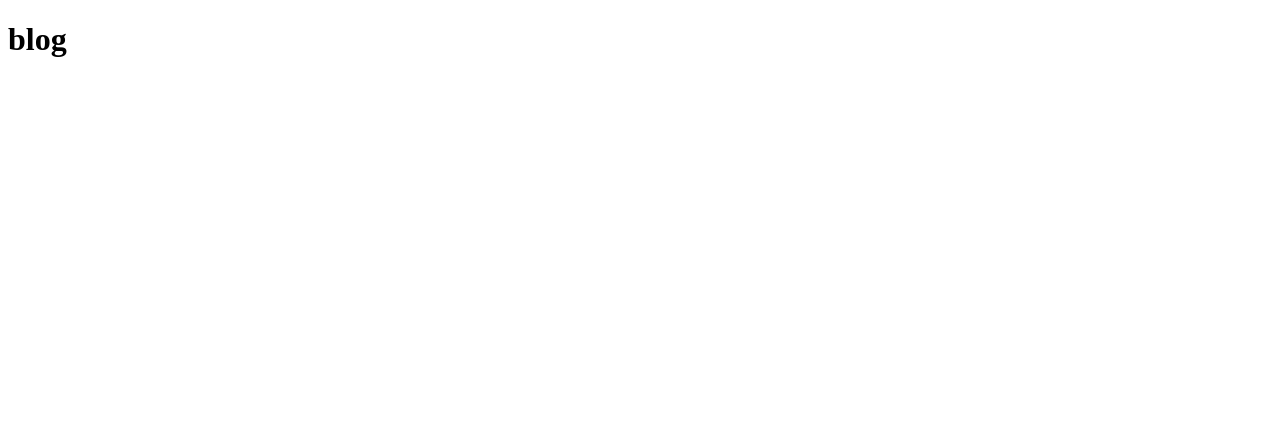
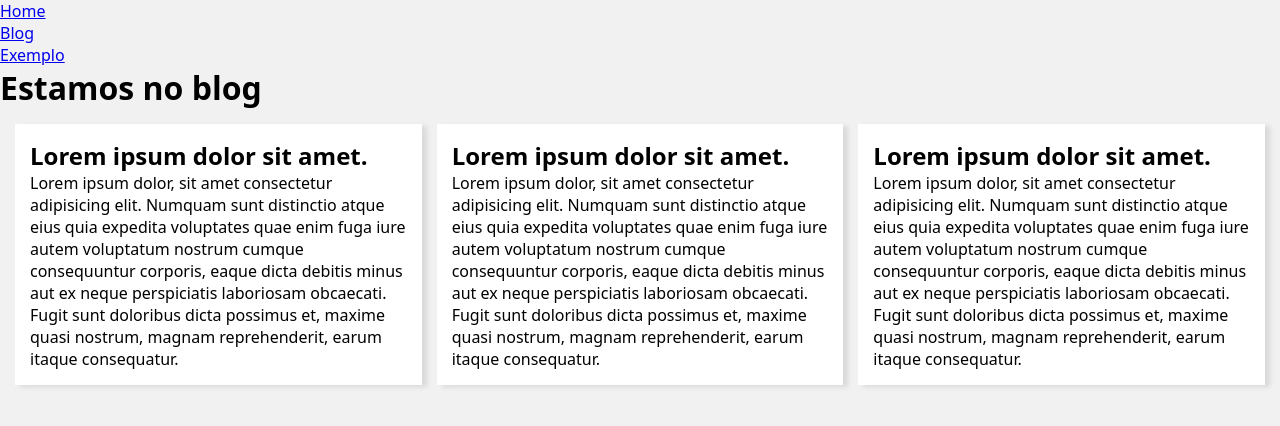
Before and after one commit to CamilleForini/djangoaulas, a Django app: page /blog/ in a window 1280 px wide. Before the commit the part shown is almost empty. Shown: the top 426 px of the page. Run offline with Django 4.2, Linux system fonts and the light colour scheme.

Commit message:
poatblock criado e estilizando as paginas

```diff
--- a/base/global/base.html
+++ b/base/global/base.html
@@ -1,5 +1,10 @@
 {% include 'global/partials/header.html' %}
- <body>
+{% include 'global/partials/menu.html' %}
   <h1>{% block texto %}texto base{% endblock texto %}</h1>
+  <main class="content">
+    {% block posts %}{% endblock posts %}
+
+
+  </main>
  </body>
 </html>
--- a/base/global/partials/header.html
+++ b/base/global/partials/header.html
@@ -3,7 +3,7 @@
  <head>
   <meta charset="UTF-8" />
   <meta name="viewport" content="width=h1, initial-scale=1.0" />
-  <title>DjangoAulas</title>
-  <link rel="stylesheet" href="{% static 'blue.css' %}" />
+  <title>{{title}}DjangoAulas</title>
+  <link rel="stylesheet" href="{% static 'global/css/style.css' %}" />
  </head>
-</html>
+ <body>
--- /dev/null
+++ b/base/global/partials/menu.html
@@ -0,0 +1,13 @@
+<nav class='menu'>
+ <ul>
+  <li>
+    <a href="{% url 'home' %}">Home</a>
+  </li>
+  <li>
+   <a href="{% url 'blog' %}">Blog</a>
+  </li>
+  <li>
+   <a href="{% url 'exemplo' %}">Exemplo</a>
+  </li>
+ </ul>
+</nav>
--- /dev/null
+++ b/base/global/partials/postblock.html
@@ -0,0 +1,11 @@
+<article class="post">
+    <header>
+        <h2 class="post__tille">
+            Lorem ipsum dolor sit amet.
+        </h2>
+    </header>
+    <div class="post__body">
+      Lorem ipsum dolor, sit amet consectetur adipisicing elit. Numquam sunt distinctio atque eius quia expedita voluptates quae enim fuga iure autem voluptatum nostrum cumque consequuntur corporis, eaque dicta debitis minus aut ex neque perspiciatis laboriosam obcaecati. Fugit sunt doloribus dicta possimus et, maxime quasi nostrum, magnam reprehenderit, earum itaque consequatur.
+
+    </div>
+  </article>
--- /dev/null
+++ b/base/static/global/css/style.css
@@ -0,0 +1,37 @@
+/* Reset */
+*,
+*:after,
+*:before {
+  margin: 0;
+  padding: 0;
+  box-sizing: border-box;
+}
+
+html {
+  font-size: 62.5%;
+}
+
+body {
+  font-size: 1.6rem;
+  background: #f1f1f1;
+  font-family: system-ui, -apple-system, BlinkMacSystemFont, 'Segoe UI', Roboto,
+    Oxygen, Ubuntu, Cantarell, 'Open Sans', 'Helvetica Neue', sans-serif;
+}
+
+.content {
+  display: grid;
+  gap: 1.5rem;
+  padding: 1.5rem;
+}
+
+.post {
+  background: #fff;
+  padding: 1.5rem;
+  box-shadow: 5px 2px 5px rgba(0, 0, 0, 10%);
+}
+
+@media (min-width: 600px) {
+  .content {
+    grid-template-columns: repeat(auto-fill, minmax(32rem, 1fr));
+  }
+}
--- /dev/null
+++ b/blog/templates/blog/exemplo.html
@@ -0,0 +1,3 @@
+{% extends 'global/base.html' %}
+{% block texto %}{{text}}{% endblock texto %}
+{% block paragrafo %}Exemplo{% endblock paragrafo %}
--- a/blog/templates/blog/index.html
+++ b/blog/templates/blog/index.html
@@ -1,2 +1,9 @@
 {% extends 'global/base.html' %}
-{% block texto %}blog{% endblock texto %}
+
+{% block texto %}{{text}}{% endblock texto %}
+
+{% block posts %}
+    {% include 'global/partials/postblock.html' %}
+    {% include 'global/partials/postblock.html' %}
+    {% include 'global/partials/postblock.html' %}
+{% endblock posts %}
--- /dev/null
+++ b/blog/urls.py
@@ -0,0 +1,8 @@
+from blog import views
+from django.urls import path
+
+# blog/
+urlpatterns = [
+    path("", views.blog, name="blog"),
+    path("exemplo/", views.exemplo, name="exemplo"),
+]
--- a/blog/views.py
+++ b/blog/views.py
@@ -3,5 +3,12 @@ from django.shortcuts import render
 
 # Create your views here.
 def blog(request):
-    ...
-    return render(request, "blog/index.html")
+    contexto = {"text": "Estamos no blog", "title": "Blog - "}
+    return render(request, "blog/index.html", contexto)
+
+
+def exemplo(request):
+    print("exemplo")
+    contexto = {"text": "Estamos no exemplo do blog", "title": "Exemplo - "}
+
+    return render(request, "blog/exemplo.html", contexto)
--- a/home/templates/home/index.html
+++ b/home/templates/home/index.html
@@ -1,3 +1,4 @@
 {% extends 'global/base.html' %}
 
-{% block texto %}home{% endblock texto %}
+{% block texto %}{{text}}{% endblock texto %}
+{% block paragrafo %}Home home home home home home home home home home home home home home home home home home home{% endblock paragrafo %}
--- a/home/views.py
+++ b/home/views.py
@@ -6,4 +6,5 @@ from django.shortcuts import render
 
 def home(request):
     print("home")
-    return render(request, "home/index.html")
+    contexto = {"text": "Estamos na home", "title": "Home - "}
+    return render(request, "home/index.html", contexto)
--- a/project/settings.py
+++ b/project/settings.py
@@ -118,6 +118,7 @@ USE_TZ = True
 # https://docs.djangoproject.com/en/4.2/howto/static-files/
 
 STATIC_URL = "static/"
+STATICFILES_DIRS = [BASE_DIR / "base" / "static"]
 
 # Default primary key field type
 # https://docs.djangoproject.com/en/4.2/ref/settings/#default-auto-field
--- a/project/urls.py
+++ b/project/urls.py
@@ -15,13 +15,13 @@ Including another URLconf
     2. Add a URL to urlpatterns:  path('blog/', include('blog.urls'))
 """
 from django.contrib import admin
-from django.urls import path
+from django.urls import path, include
 from home import views as HomeView
 from blog import views as BlogView
 
 
 urlpatterns = [
     path("admin/", admin.site.urls),
-    path("", HomeView.home),
-    path("blog/", BlogView.blog),
+    path("", HomeView.home, name="home"),
+    path("blog/", include("blog.urls")),
 ]
```
